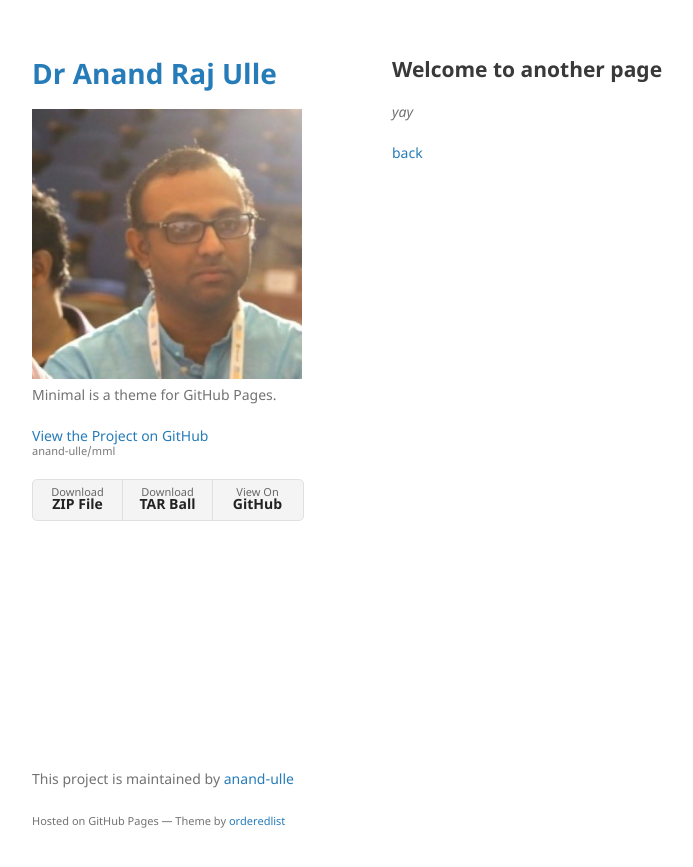
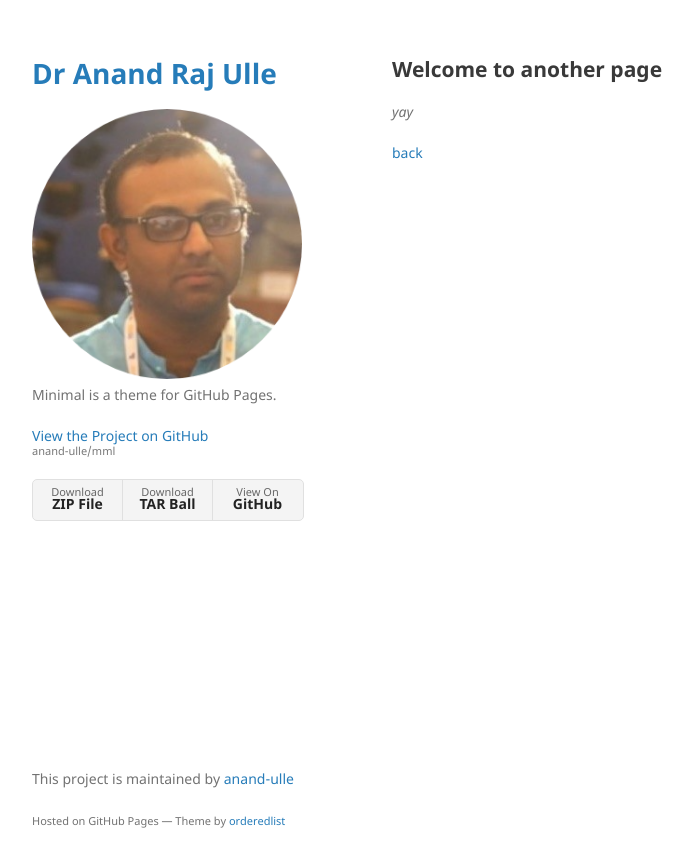
Before and after one commit to anand-ulle/mml, a Jekyll site: the page built from another-page.md, in a window 1280 px wide. Shown: the top 867 px of the page, without its empty margins (178-871 px from the left). Built offline with Jekyll 4.4.1, drawn with Linux system fonts in a browser that asks for light colours; our own code applies the rules of GitHub Pages for plain Markdown files.

Commit message:
Update _config.yml

```diff
--- a/_config.yml
+++ b/_config.yml
@@ -1,5 +1,5 @@
 title: Dr Anand Raj Ulle
-logo: /assets/img/Anand-Raj-Ulle.jpg
+logo: /assets/img/circle-cropped.png
 description: Minimal is a theme for GitHub Pages.
 show_downloads: true
 google_analytics:
```
